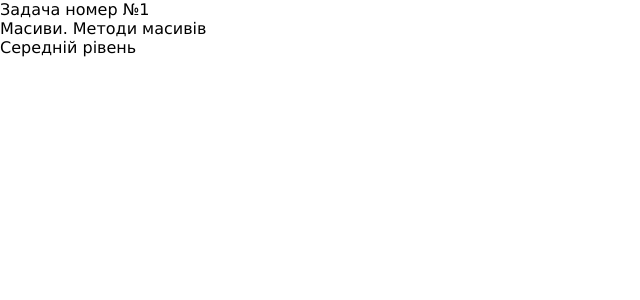
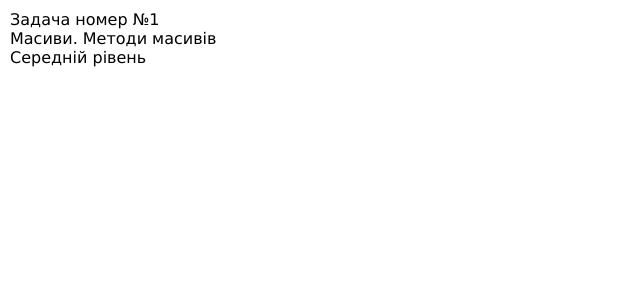
Before and after one commit to TarasTsupryk/learn-js, a React (Create React App) app: page /task/1 in a window 1280 px wide. Shown: the top 300 px of the page, without its empty margins (0-640 px from the left). Built offline with nearby package versions, Linux system fonts and the light colour scheme.

Commit message:
Add padding

```diff
--- a/src/pages/task/TaskPage.jsx
+++ b/src/pages/task/TaskPage.jsx
@@ -1,6 +1,7 @@
 import { useParams } from "react-router-dom";
 import listOfTasks from "../../mock/listOfTasks";
 import error from "../../common/error";
+import ClassNames from './styles.module.css';
 
 const TaskPage = () => {
   const { taskId } = useParams();
@@ -11,7 +12,7 @@ const TaskPage = () => {
   const { name, text, size } = task;
 
   return (
-    <div>
+    <div className={ClassNames.taskPage}>
       Задача номер №{taskId}
       <div>{name}</div>
       <div>{text}</div>
--- /dev/null
+++ b/src/pages/task/styles.module.css
@@ -0,0 +1,3 @@
+.taskPage {
+  padding: var(--spacing10);
+}
```
